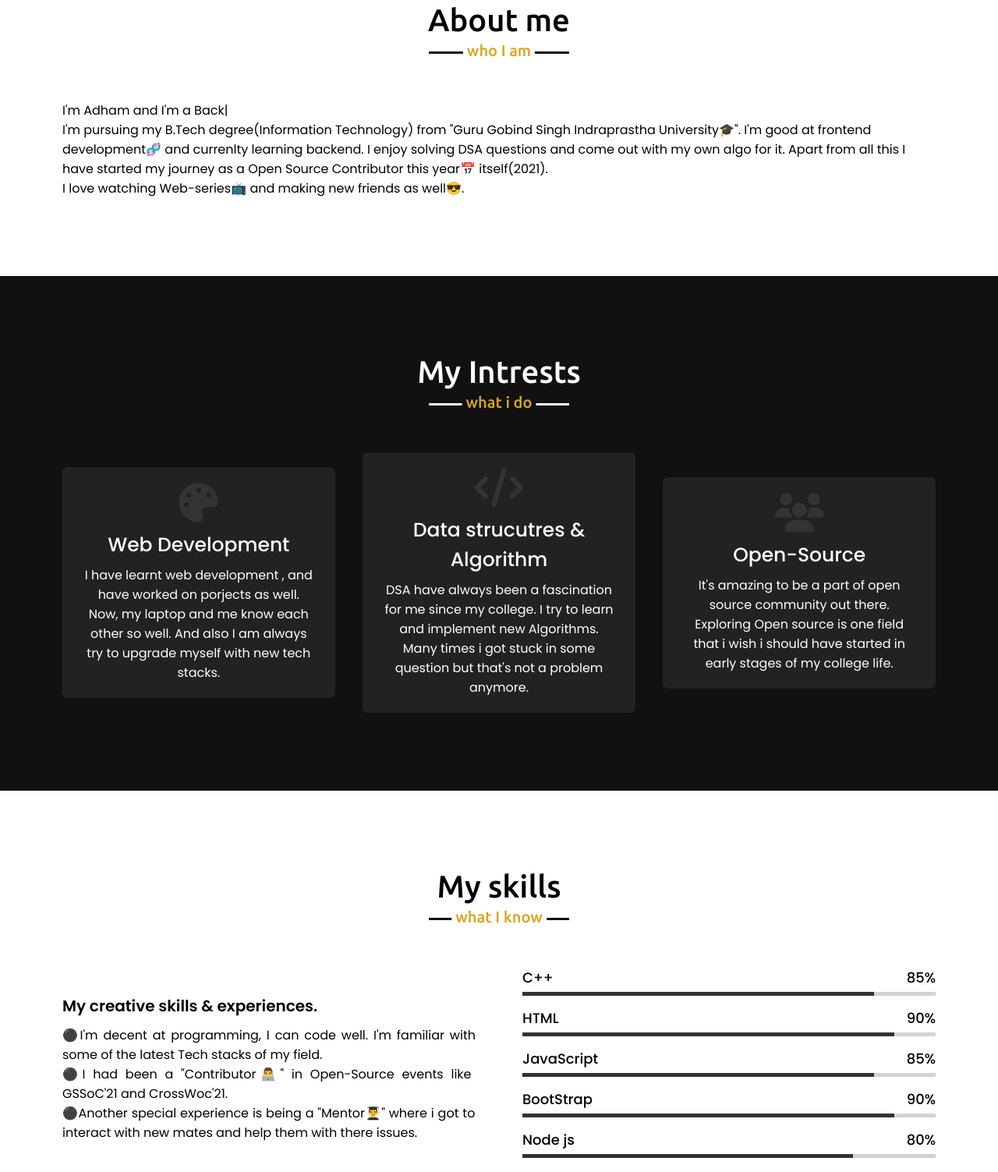
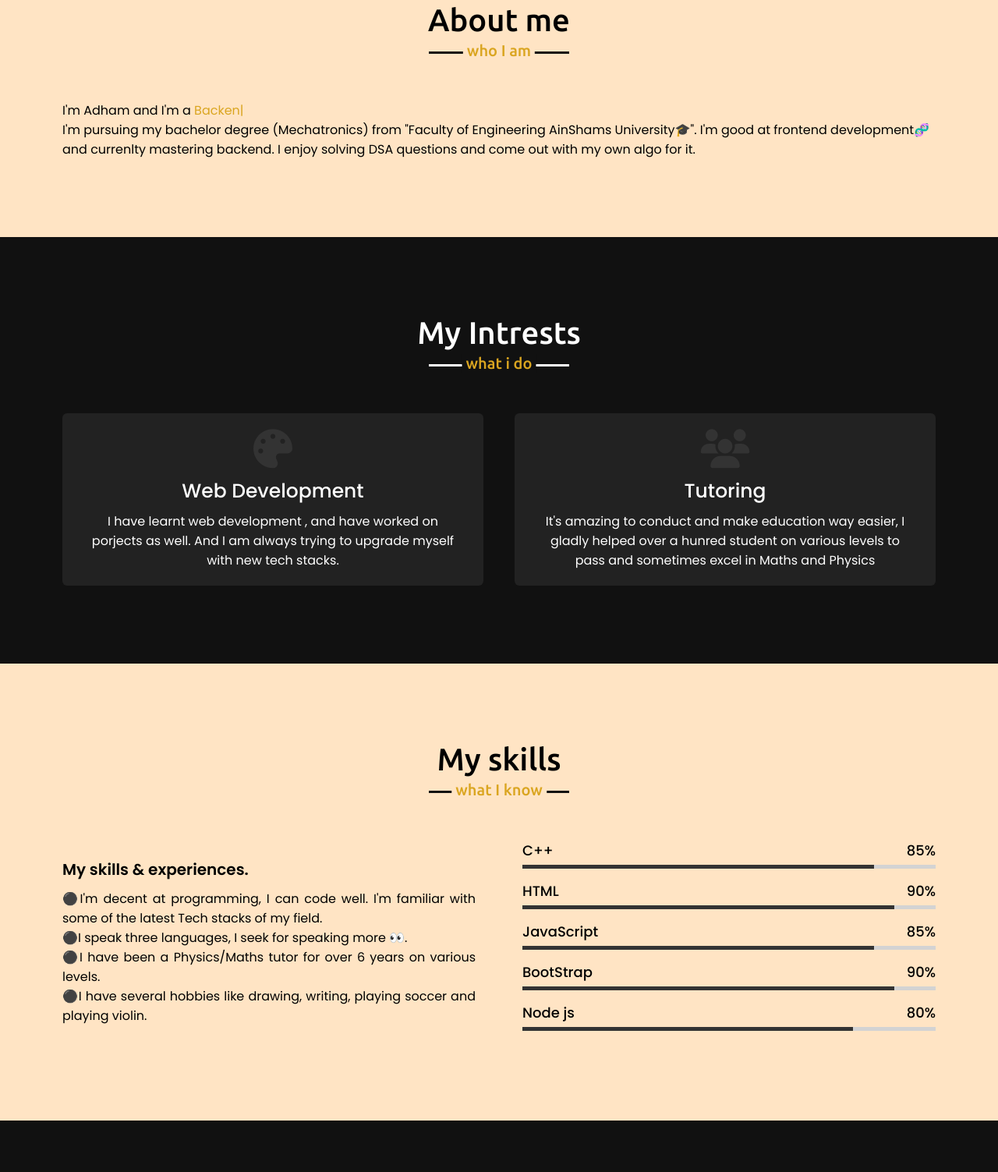
Before and after one commit to AdhamAlaa20/portofolio, a plain HTML site: page index.html in a window 1280 px wide. Shown: the part 897-2400 px from the top of the page at 78% size. Drawn offline with nearby package versions, Linux system fonts and the light colour scheme.

Commit message:
updated interests

```diff
--- a/assets/css/style.css
+++ b/assets/css/style.css
@@ -211,9 +211,11 @@ section .title::after{
 /* about section styling */
 .about .title::after{
     content: "who I am";
+    background-color: bisque;
+
 }
-.about .about-content .left{
-    width: 45%;
+.about{
+    background-color: bisque;
 }
 .about .about-content .left img{
     height: 400px;
@@ -229,8 +231,8 @@ section .title::after{
     font-weight: 600;
     margin-bottom: 10px;
 }
-.about .about-content .right .text span{
-    color: #333;
+.about .about-content .text span{
+    color: goldenrod;
 }
 .about .about-content .right p{
     text-align: justify;
@@ -267,7 +269,7 @@ section .title::after{
     content: "what i do";
 }
 .services .serv-content .card{
-    width: calc(33% - 20px);
+    width: calc(50% - 20px);
     background: #222;
     text-align: center;
     border-radius: 6px;
@@ -302,6 +304,11 @@ section .title::after{
 
 .skills .title::after{
     content: "what I know";
+    background-color: bisque;
+
+}
+.skills{
+    background-color: bisque;
 }
 .skills .skills-content .column{
     width: calc(50% - 30px);
@@ -366,7 +373,7 @@ section .title::after{
 .skills-content .right .js::before{
     width: 85%;
 }
-.skills-content .right .php::before{
+.skills-content .right .btstrp::before{
     width: 90%;
 }
 .skills-content .right .node::before{
@@ -439,6 +446,10 @@ section .title::after{
 /* contact section styling */
 .contact .title::after{
     content: "Get in touch";
+    background-color: bisque;
+}
+.contact{
+    background-color: bisque;
 }
 .contact .contact-content .column{
     width: calc(50% - 30px);
@@ -469,12 +480,22 @@ section .title::after{
 .contact .contact-content .info .head{
     font-weight: 500;
 }
-.contact .contact-content .info .sub-title{
-    color: #333;
+.contact .contact-content .info .sub-title a{
+    font-size: 40px;
+    font-family:'Segoe UI', Tahoma, Geneva, Verdana, sans-serif;
+    font-weight: bold;
+    color: #111;
+    text-decoration: none !important;
 }
-.contact .right form .fields{
+.contact .contact-content .info .sub-title a:hover{
+    color: goldenrod;
+    text-decoration: none !important;
+}
+.contact .right form .fields {
     display: flex;
+    background-color: bisque;
 }
+
 .contact .right form .field,
 .contact .right form .fields .field{
     height: 45px;
--- a/index.html
+++ b/index.html
@@ -53,8 +53,7 @@
             <h2 class="title">About me</h2>
             <div class="about-content">
                     <div class="text">I'm Adham and I'm a <span class="typing-2"></span></div>
-                    <p>I'm pursuing my B.Tech degree(Information Technology) from "Guru Gobind Singh Indraprastha University🎓". I'm good at frontend development🧬  and currenlty learning backend. I enjoy solving DSA questions and come out with my own algo for it. Apart from all this I have started my journey as a Open Source Contributor this year📅 itself(2021).<br>
-                    I love watching Web-series📺 and making new friends as well😎. </p>
+                    <p>I'm pursuing my bachelor degree (Mechatronics) from "Faculty of Engineering AinShams University🎓". I'm good at frontend development🧬  and currenlty mastering backend. I enjoy solving DSA questions and come out with my own algo for it.</p>
                 </div>
             </div>
     </section>
@@ -68,11 +67,11 @@
                     <div class="box">
                         <i class="fas fa-palette"></i>
                         <div class="text">Web Development</div>
-                        <p>I have learnt web development , and have worked on porjects as well. Now, my laptop and me know each other so well.
-                            And also I am always try to upgrade myself with new tech stacks.</p>
+                        <p>I have learnt web development , and have worked on porjects as well.
+                            And I am always trying to upgrade myself with new tech stacks.</p>
                     </div>
                 </div>
-                <div class="card">
+                <!-- <div class="card">
                     <div class="box">
                         <i class="fas fa-code"></i>
                         <div class="text">Data strucutres & Algorithm</div>
@@ -80,14 +79,12 @@
                             Many times i got stuck in some question but that's not a problem anymore.
                         </p>
                     </div>
-                </div>
+                </div> -->
                 <div class="card">
                     <div class="box">
                         <i class="fas fa-users"></i>
-                        <div class="text">Open-Source</div>
-                        <p>It's amazing to be a part of open source community out there. Exploring Open source is one
-                            field that i wish i should have started in early stages of my college
-                            life.</p>
+                        <div class="text">Tutoring</div>
+                        <p>It's amazing to conduct and make education way easier, I gladly helped over a hunred student on various levels to pass and sometimes excel in Maths and Physics</p>
                     </div>
                 </div>
                </div>
@@ -101,13 +98,12 @@
             <h2 class="title">My skills</h2>
             <div class="skills-content">
                 <div class="column left">
-                    <div class="text">My creative skills & experiences.</div>
+                    <div class="text">My skills & experiences.</div>
                     <p>⚫I'm decent at programming, I can code well. I'm familiar with some of the latest Tech
                         stacks of my field.<br>
-                        ⚫I had been a "Contributor👨‍💻" in Open-Source events like GSSoC'21 and CrossWoc'21.
-                        <br>
-                        ⚫Another special experience is being a "Mentor👨‍🎓" where i got to interact with new
-                        mates and help them with there issues.
+                        ⚫I speak three languages, I seek for speaking more 👀.<br>
+                        ⚫I have been a Physics/Maths tutor for over 6 years on various levels.<br>
+                        ⚫I have several hobbies like drawing, writing, playing soccer and playing violin.
                     </p>
                 </div>
                 <div class="column right">
@@ -137,7 +133,7 @@
                             <span>BootStrap</span>
                             <span>90%</span>
                         </div>
-                        <div class="line php"></div>
+                        <div class="line btstrp"></div>
                     </div>
                     <div class="bars">
                         <div class="info">
@@ -198,8 +194,7 @@
                         <div class="row">
                             <i class="fas fa-user"></i>
                             <div class="info">
-                                <div class="head">Name</div>
-                                <div class="sub-title">Adham Alaa</div>
+                                <div class="sub-title"><a href="https://www.linkedin.com/in/adham-alaa-383048217/">Adham Alaa</a></div>
                             </div>
                         </div>
                         <div class="row">
```
